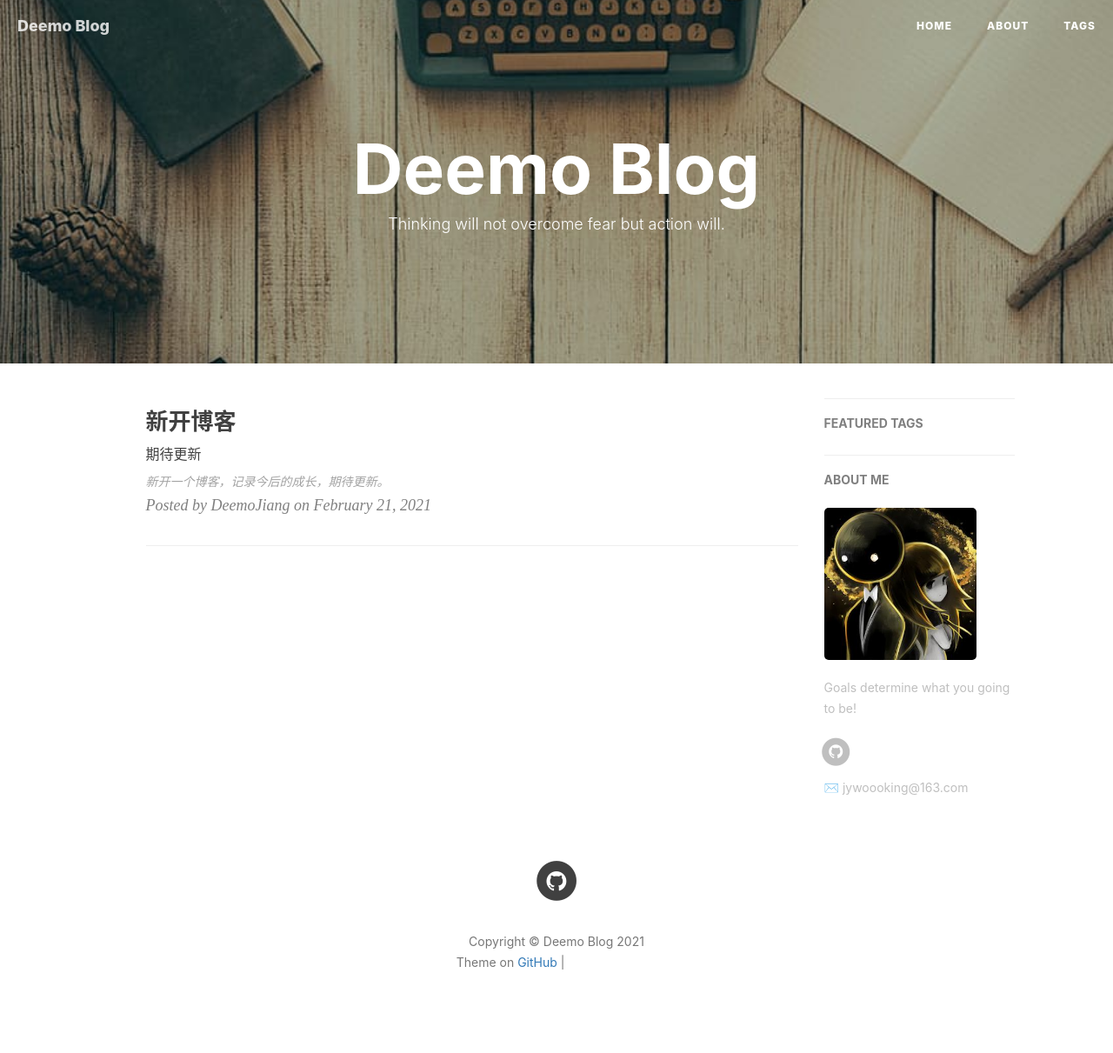
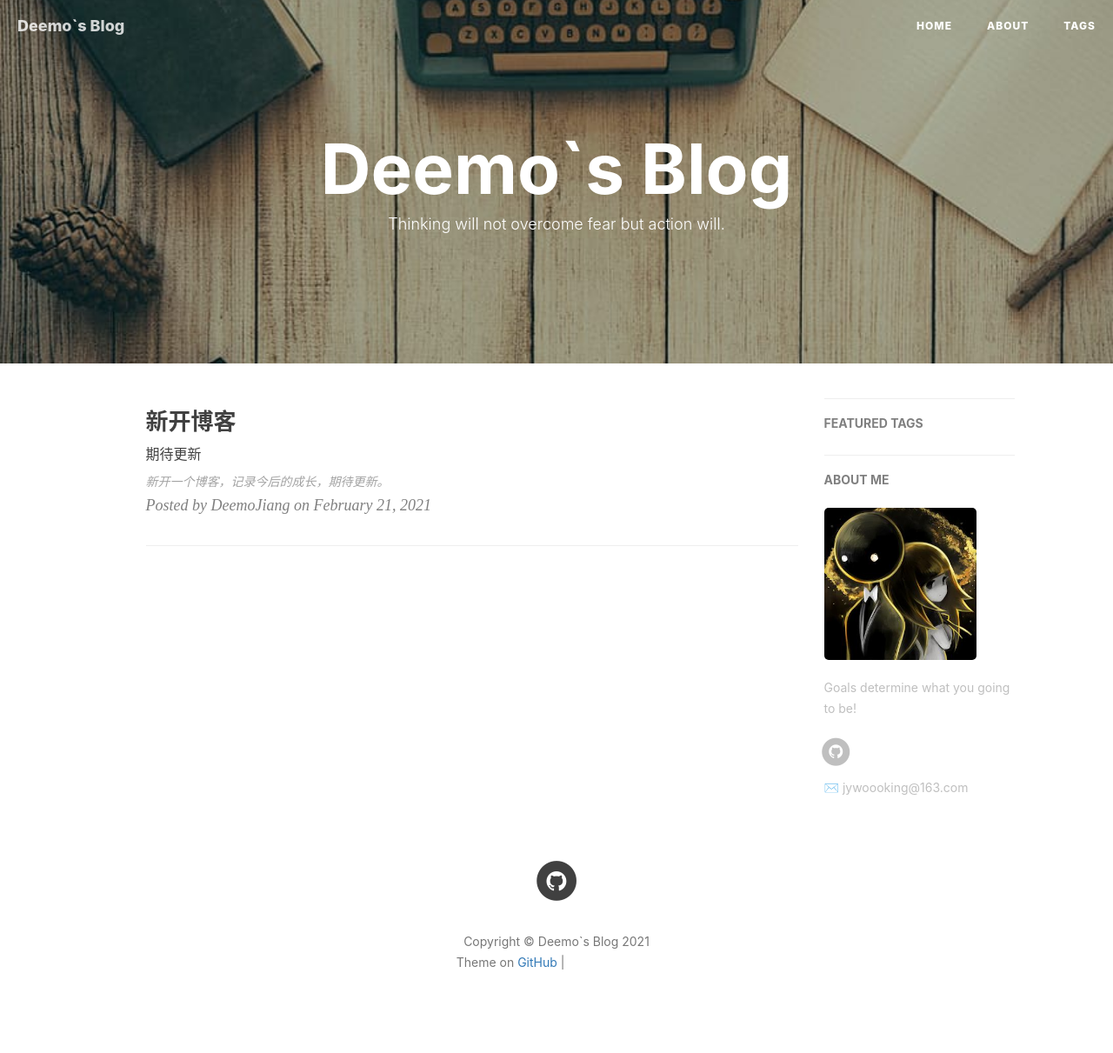
Before and after one commit to deemojiang/deemojiang.github.io, a Jekyll site: the page built from index.html, in a window 1280 px wide. Shown: the whole page at 87% size. Built offline with Jekyll 4.4.1, drawn with Linux system fonts in a browser that asks for light colours; nearby versions of some CDN libraries; the list of posts is cut into pages by our own code; comment, search, counter and statistics services are not loaded; part of the change alters nothing that is shown; grey boxes are pictures that could not be loaded.

```diff
--- a/_config.yml
+++ b/_config.yml
@@ -1,10 +1,10 @@
 # Site settings
-title: Deemo Blog
+title: Deemo`s Blog
 SEOTitle: DeemoJiang的博客 | Deemo`s Blog
 header-img: img/post-bg-desk.jpg
 email: jywoooking@163.com
 description: "Every failure is leading towards success."
-keyword: "Android, Uniapp, Java"
+keyword: "Android, Uniapp, Java, PM"
 url: "http://deemojiang.github.io"          # your host, for absolute URL
 baseurl: ""      # for example, '/blog' if your blog hosted on 'host/blog'
 github_repo: "https://github.com/deemojiang/deemojiang.github.io.git" # you code repository
```
